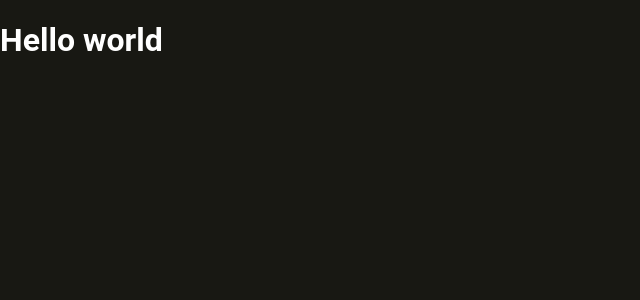
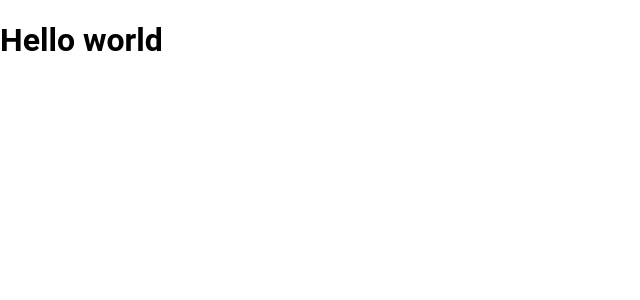
Before and after one commit to matheusprado1/test-front-end, a React (Vite) app: page / in a window 1280 px wide. Shown: the top 300 px of the page, without its empty margins (0-640 px from the left). Built offline with nearby package versions, Linux system fonts and the light colour scheme.

Commit message:
feat: change background color and color

```diff
--- a/src/App.css
+++ b/src/App.css
@@ -2,8 +2,8 @@ body {
   margin: 0px;
   padding: 0px;
   font-family: "Roboto", sans-serif;
-  background-color: #181813;
-  color: #fff;
+  background-color: #fff;
+  color: #000;
 }
 
 .App-header {
```
